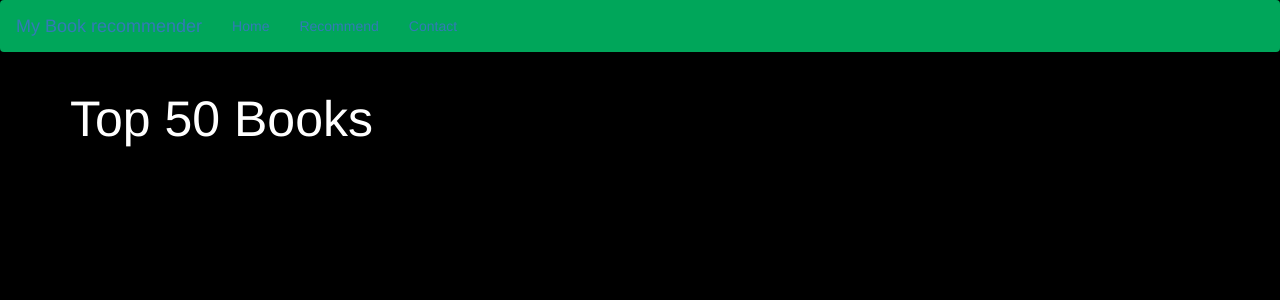
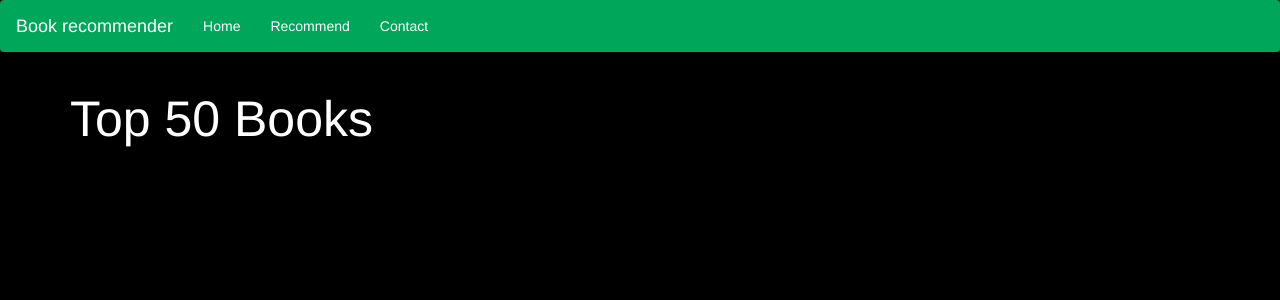
Before and after one commit to ArvindVasa14/Book-Recommendation-Engine, a Flask app: page / in a window 1280 px wide. Shown: the top 300 px of the page. Run offline with Flask 3, Linux system fonts and the light colour scheme; parts of the project's set-up code (start-up, migrations or seed data) failed here and were passed over.

Commit message:
page update

```diff
--- a/templates/index.html
+++ b/templates/index.html
@@ -14,11 +14,11 @@
 <body style="background-color:black">
 
     <nav class="navbar" style="background-color:#00a65a">
-        <a class="navbar-brand">My Book recommender</a>
+        <a class="navbar-brand" style="color: white;">Book recommender</a>
         <ul class="nav navbar-nav">
-            <li><a href="/">Home</a></li>
-            <li><a href="/recommend">Recommend</a></li>
-            <li><a>Contact</a></li>
+            <li><a href="/" style="color: white;">Home</a></li>
+            <li><a href="/recommend" style="color: white;">Recommend</a></li>
+            <li ><a style="color: white;">Contact</a></li>
         </ul>
     </nav>
 
```
